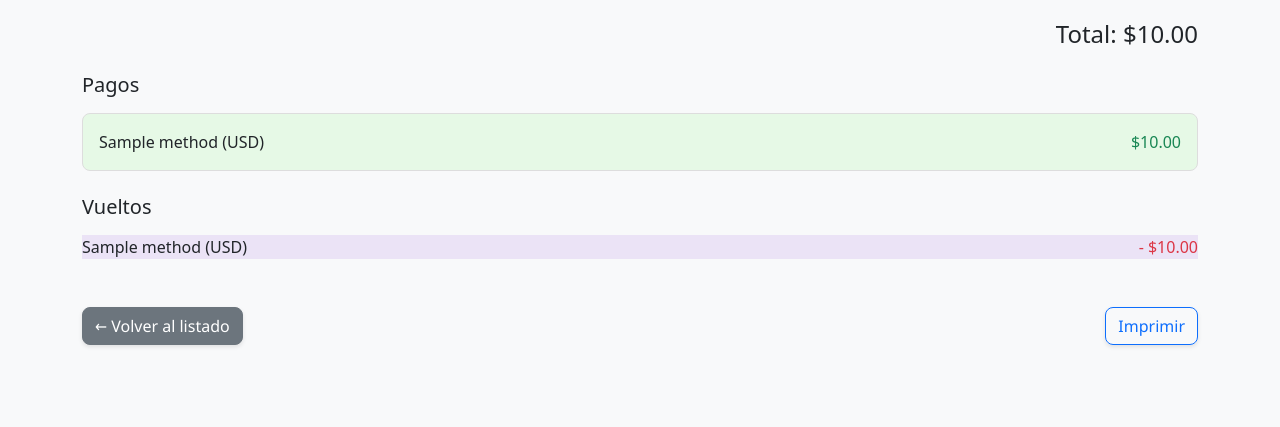
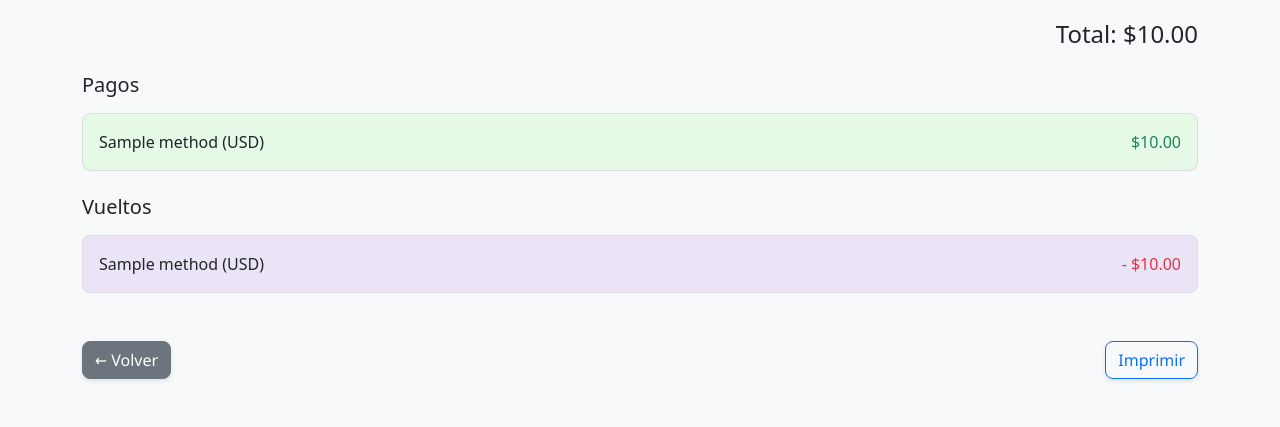
Before and after one commit to gabofunebre/GetOutside, a FastAPI app: page /ventas/1 in a window 1280 px wide. Shown: the part 390-817 px from the top of the page. Before the commit the page ends 737 px from the top, so only its background shows below. Run offline with FastAPI, Linux system fonts and the light colour scheme; tables that the repository leaves empty hold one stand-in row (values such as "Sample post").

Commit message:
Improve sale detail UX

```diff
--- a/app/static/css/style.css
+++ b/app/static/css/style.css
@@ -23,7 +23,8 @@ body {
    ========================================================================== */
 .producto-block,
 .pago-block,
-.descuento-block {
+.descuento-block,
+.vuelto-block {
   border: 1px solid #ddd;
   border-radius: 8px;
   padding: 1rem;
@@ -364,7 +365,8 @@ input.is-invalid {
 /* === Bloques visuales para productos, descuentos y pagos === */
 .producto-block,
 .descuento-block,
-.pago-block {
+.pago-block,
+.vuelto-block {
   border: 1px solid #ddd;
   border-radius: 8px;
   padding: 1rem;
--- a/app/static/js/movimientosDinero.js
+++ b/app/static/js/movimientosDinero.js
@@ -65,7 +65,7 @@ function renderTabla(data) {
             const ventaId = matchVenta[1];
             botonDetalleExtra = `
               <div class="mt-4 text-end">
-                <a href="/ventas/${ventaId}" class="btn btn-primary btn-sm" target="_blank" rel="noopener">
+                <a href="/ventas/${ventaId}" class="btn btn-primary btn-sm">
                   Ver detalle de la venta
                 </a>
               </div>
@@ -74,7 +74,7 @@ function renderTabla(data) {
             const compraId = matchCompra[1];
             botonDetalleExtra = `
               <div class="mt-4 text-end">
-                <a href="/compras/detalle/${compraId}" class="btn btn-warning btn-sm" target="_blank" rel="noopener">
+                <a href="/compras/detalle/${compraId}" class="btn btn-warning btn-sm">
                   Ver detalle de la compra
                 </a>
               </div>
--- a/app/static/js/venta_detallada.js
+++ b/app/static/js/venta_detallada.js
@@ -6,12 +6,7 @@ function storeVentasFilters(paramsString = null) {
 
 // Vuelve al listado con los filtros anteriores si existen
 function goBackToFilteredList() {
-  const params = sessionStorage.getItem("lastVentasParams");
-  if (params) {
-    window.location.href = "/ventas/list?" + params;
-  } else {
-    window.location.href = "/ventas";
-  }
+  window.history.back();
 }
 
 // Construye los parámetros del formulario actual
--- a/app/templates/venta_detalle.html
+++ b/app/templates/venta_detalle.html
@@ -64,7 +64,7 @@
 
     <!-- Acciones -->
     <div class="d-flex justify-content-between mt-5">
-      <a href="#" class="btn btn-secondary" onclick="goBackToFilteredList()">← Volver al listado</a>
+      <a href="#" class="btn btn-secondary" onclick="window.history.back()">← Volver</a>
       <button class="btn btn-outline-primary" onclick="window.print()">Imprimir</button>
     </div>
   </div>
```
